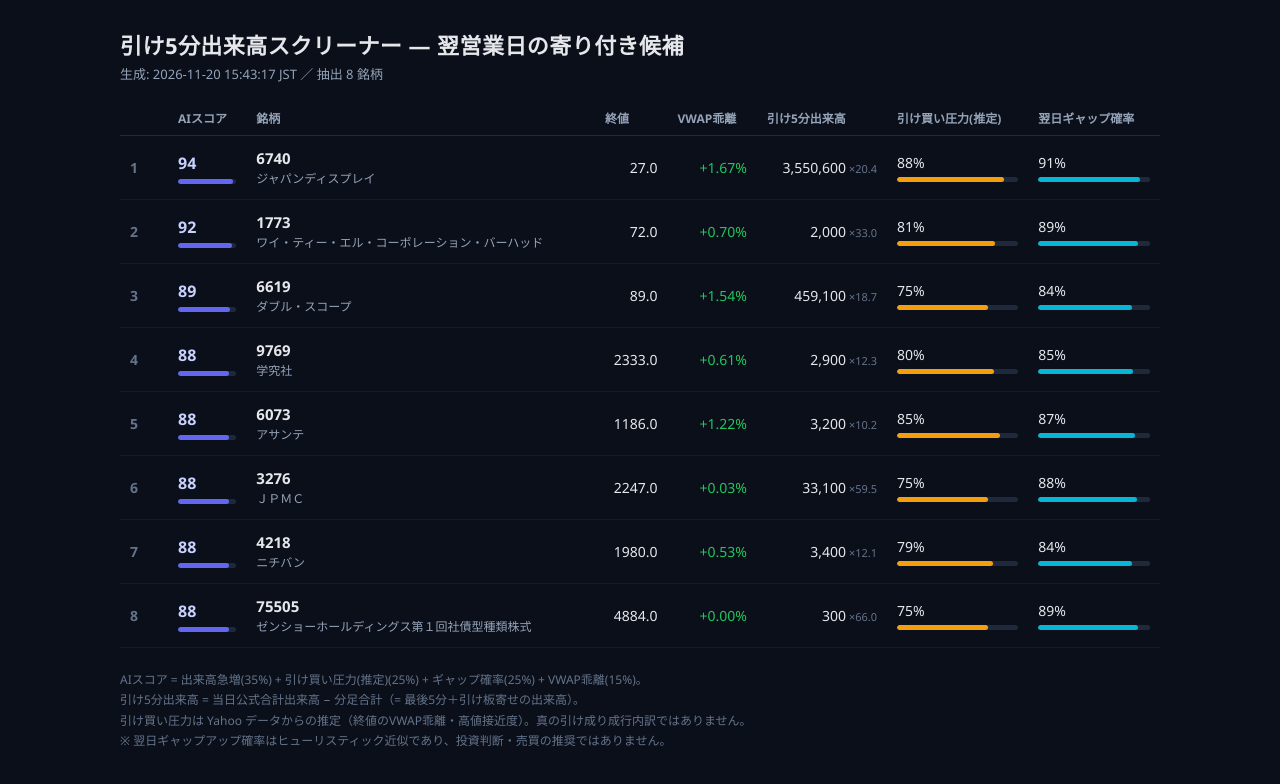
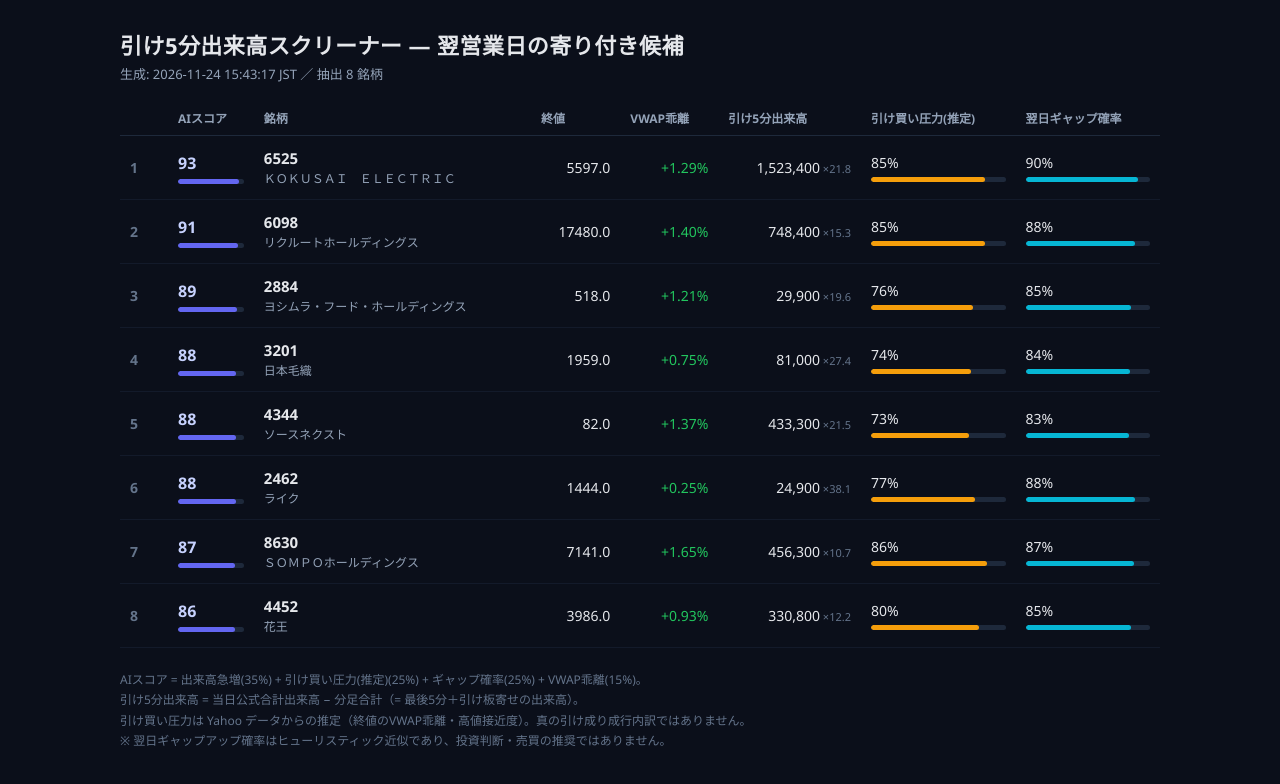
Before and after one commit to Ggtzamurai/hikike-screener-web, a plain HTML site: page index.html in a window 1280 px wide. Drawn offline with Linux system fonts and the light colour scheme.

Commit message:
screener update 2026-11-24 15:43

```diff
--- a/index.html
+++ b/index.html
@@ -4,7 +4,7 @@
 <meta http-equiv="Cache-Control" content="no-cache, no-store, must-revalidate">
 <meta http-equiv="Pragma" content="no-cache">
 <meta http-equiv="Expires" content="0">
-<title>引け5分出来高スクリーナー 2026-11-20</title>
+<title>引け5分出来高スクリーナー 2026-11-24</title>
 <style>
   :root { color-scheme: dark; }
   body { margin:0; background:#0b0f1a; color:#e5e7eb;
@@ -51,7 +51,7 @@
 </style></head>
 <body><div class="wrap">
   <h1>引け5分出来高スクリーナー — 翌営業日の寄り付き候補</h1>
-  <div class="meta">生成: 2026-11-20 15:43:17 JST ／ 抽出 8 銘柄</div>
+  <div class="meta">生成: 2026-11-24 15:43:17 JST ／ 抽出 8 銘柄</div>
 
   <div class="table-wrap"><table>
     <thead><tr>
@@ -61,91 +61,91 @@
     <tbody>
         <tr>
           <td class="rank" data-label="順位">1</td>
-          <td class="score" data-label="AIスコア"><span class="score-num">94</span>
-              <div class="bar"><div class="bar-fill" style="width:94%;background:#6366f1"></div></div></td>
-          <td class="sym"><b>6740</b><br><span class="nm">ジャパンディスプレイ</span></td>
-          <td class="num" data-label="終値">27.0</td>
-          <td class="num" data-label="VWAP乖離" style="color:#22c55e">+1.67%</td>
-          <td class="num" data-label="引け5分出来高">3,550,600<span class="sub"> ×20.4</span></td>
-          <td data-label="引け買い圧力(推定)">88%<div class="bar"><div class="bar-fill" style="width:88%;background:#f59e0b"></div></div></td>
-          <td data-label="翌日ギャップ確率">91%<div class="bar"><div class="bar-fill" style="width:91%;background:#06b6d4"></div></div></td>
+          <td class="score" data-label="AIスコア"><span class="score-num">93</span>
+              <div class="bar"><div class="bar-fill" style="width:93%;background:#6366f1"></div></div></td>
+          <td class="sym"><b>6525</b><br><span class="nm">ＫＯＫＵＳＡＩ　ＥＬＥＣＴＲＩＣ</span></td>
+          <td class="num" data-label="終値">5597.0</td>
+          <td class="num" data-label="VWAP乖離" style="color:#22c55e">+1.29%</td>
+          <td class="num" data-label="引け5分出来高">1,523,400<span class="sub"> ×21.8</span></td>
+          <td data-label="引け買い圧力(推定)">85%<div class="bar"><div class="bar-fill" style="width:85%;background:#f59e0b"></div></div></td>
+          <td data-label="翌日ギャップ確率">90%<div class="bar"><div class="bar-fill" style="width:90%;background:#06b6d4"></div></div></td>
         </tr>
         <tr>
           <td class="rank" data-label="順位">2</td>
-          <td class="score" data-label="AIスコア"><span class="score-num">92</span>
-              <div class="bar"><div class="bar-fill" style="width:92%;background:#6366f1"></div></div></td>
-          <td class="sym"><b>1773</b><br><span class="nm">ワイ・ティー・エル・コーポレーション・バーハッド</span></td>
-          <td class="num" data-label="終値">72.0</td>
-          <td class="num" data-label="VWAP乖離" style="color:#22c55e">+0.70%</td>
-          <td class="num" data-label="引け5分出来高">2,000<span class="sub"> ×33.0</span></td>
-          <td data-label="引け買い圧力(推定)">81%<div class="bar"><div class="bar-fill" style="width:81%;background:#f59e0b"></div></div></td>
-          <td data-label="翌日ギャップ確率">89%<div class="bar"><div class="bar-fill" style="width:89%;background:#06b6d4"></div></div></td>
+          <td class="score" data-label="AIスコア"><span class="score-num">91</span>
+              <div class="bar"><div class="bar-fill" style="width:91%;background:#6366f1"></div></div></td>
+          <td class="sym"><b>6098</b><br><span class="nm">リクルートホールディングス</span></td>
+          <td class="num" data-label="終値">17480.0</td>
+          <td class="num" data-label="VWAP乖離" style="color:#22c55e">+1.40%</td>
+          <td class="num" data-label="引け5分出来高">748,400<span class="sub"> ×15.3</span></td>
+          <td data-label="引け買い圧力(推定)">85%<div class="bar"><div class="bar-fill" style="width:85%;background:#f59e0b"></div></div></td>
+          <td data-label="翌日ギャップ確率">88%<div class="bar"><div class="bar-fill" style="width:88%;background:#06b6d4"></div></div></td>
         </tr>
         <tr>
           <td class="rank" data-label="順位">3</td>
           <td class="score" data-label="AIスコア"><span class="score-num">89</span>
               <div class="bar"><div class="bar-fill" style="width:89%;background:#6366f1"></div></div></td>
-          <td class="sym"><b>6619</b><br><span class="nm">ダブル・スコープ</span></td>
-          <td class="num" data-label="終値">89.0</td>
-          <td class="num" data-label="VWAP乖離" style="color:#22c55e">+1.54%</td>
-          <td class="num" data-label="引け5分出来高">459,100<span class="sub"> ×18.7</span></td>
-          <td data-label="引け買い圧力(推定)">75%<div class="bar"><div class="bar-fill" style="width:75%;background:#f59e0b"></div></div></td>
-          <td data-label="翌日ギャップ確率">84%<div class="bar"><div class="bar-fill" style="width:84%;background:#06b6d4"></div></div></td>
+          <td class="sym"><b>2884</b><br><span class="nm">ヨシムラ・フード・ホールディングス</span></td>
+          <td class="num" data-label="終値">518.0</td>
+          <td class="num" data-label="VWAP乖離" style="color:#22c55e">+1.21%</td>
+          <td class="num" data-label="引け5分出来高">29,900<span class="sub"> ×19.6</span></td>
+          <td data-label="引け買い圧力(推定)">76%<div class="bar"><div class="bar-fill" style="width:76%;background:#f59e0b"></div></div></td>
+          <td data-label="翌日ギャップ確率">85%<div class="bar"><div class="bar-fill" style="width:85%;background:#06b6d4"></div></div></td>
         </tr>
         <tr>
           <td class="rank" data-label="順位">4</td>
           <td class="score" data-label="AIスコア"><span class="score-num">88</span>
               <div class="bar"><div class="bar-fill" style="width:88%;background:#6366f1"></div></div></td>
-          <td class="sym"><b>9769</b><br><span class="nm">学究社</span></td>
-          <td class="num" data-label="終値">2333.0</td>
-          <td class="num" data-label="VWAP乖離" style="color:#22c55e">+0.61%</td>
-          <td class="num" data-label="引け5分出来高">2,900<span class="sub"> ×12.3</span></td>
-          <td data-label="引け買い圧力(推定)">80%<div class="bar"><div class="bar-fill" style="width:80%;background:#f59e0b"></div></div></td>
-          <td data-label="翌日ギャップ確率">85%<div class="bar"><div class="bar-fill" style="width:85%;background:#06b6d4"></div></div></td>
+          <td class="sym"><b>3201</b><br><span class="nm">日本毛織</span></td>
+          <td class="num" data-label="終値">1959.0</td>
+          <td class="num" data-label="VWAP乖離" style="color:#22c55e">+0.75%</td>
+          <td class="num" data-label="引け5分出来高">81,000<span class="sub"> ×27.4</span></td>
+          <td data-label="引け買い圧力(推定)">74%<div class="bar"><div class="bar-fill" style="width:74%;background:#f59e0b"></div></div></td>
+          <td data-label="翌日ギャップ確率">84%<div class="bar"><div class="bar-fill" style="width:84%;background:#06b6d4"></div></div></td>
         </tr>
         <tr>
           <td class="rank" data-label="順位">5</td>
           <td class="score" data-label="AIスコア"><span class="score-num">88</span>
               <div class="bar"><div class="bar-fill" style="width:88%;background:#6366f1"></div></div></td>
-          <td class="sym"><b>6073</b><br><span class="nm">アサンテ</span></td>
-          <td class="num" data-label="終値">1186.0</td>
-          <td class="num" data-label="VWAP乖離" style="color:#22c55e">+1.22%</td>
-          <td class="num" data-label="引け5分出来高">3,200<span class="sub"> ×10.2</span></td>
-          <td data-label="引け買い圧力(推定)">85%<div class="bar"><div class="bar-fill" style="width:85%;background:#f59e0b"></div></div></td>
-          <td data-label="翌日ギャップ確率">87%<div class="bar"><div class="bar-fill" style="width:87%;background:#06b6d4"></div></div></td>
+          <td class="sym"><b>4344</b><br><span class="nm">ソースネクスト</span></td>
+          <td class="num" data-label="終値">82.0</td>
+          <td class="num" data-label="VWAP乖離" style="color:#22c55e">+1.37%</td>
+          <td class="num" data-label="引け5分出来高">433,300<span class="sub"> ×21.5</span></td>
+          <td data-label="引け買い圧力(推定)">73%<div class="bar"><div class="bar-fill" style="width:73%;background:#f59e0b"></div></div></td>
+          <td data-label="翌日ギャップ確率">83%<div class="bar"><div class="bar-fill" style="width:83%;background:#06b6d4"></div></div></td>
         </tr>
         <tr>
           <td class="rank" data-label="順位">6</td>
           <td class="score" data-label="AIスコア"><span class="score-num">88</span>
               <div class="bar"><div class="bar-fill" style="width:88%;background:#6366f1"></div></div></td>
-          <td class="sym"><b>3276</b><br><span class="nm">ＪＰＭＣ</span></td>
-          <td class="num" data-label="終値">2247.0</td>
-          <td class="num" data-label="VWAP乖離" style="color:#22c55e">+0.03%</td>
-          <td class="num" data-label="引け5分出来高">33,100<span class="sub"> ×59.5</span></td>
-          <td data-label="引け買い圧力(推定)">75%<div class="bar"><div class="bar-fill" style="width:75%;background:#f59e0b"></div></div></td>
+          <td class="sym"><b>2462</b><br><span class="nm">ライク</span></td>
+          <td class="num" data-label="終値">1444.0</td>
+          <td class="num" data-label="VWAP乖離" style="color:#22c55e">+0.25%</td>
+          <td class="num" data-label="引け5分出来高">24,900<span class="sub"> ×38.1</span></td>
+          <td data-label="引け買い圧力(推定)">77%<div class="bar"><div class="bar-fill" style="width:77%;background:#f59e0b"></div></div></td>
           <td data-label="翌日ギャップ確率">88%<div class="bar"><div class="bar-fill" style="width:88%;background:#06b6d4"></div></div></td>
         </tr>
         <tr>
           <td class="rank" data-label="順位">7</td>
-          <td class="score" data-label="AIスコア"><span class="score-num">88</span>
-              <div class="bar"><div class="bar-fill" style="width:88%;background:#6366f1"></div></div></td>
-          <td class="sym"><b>4218</b><br><span class="nm">ニチバン</span></td>
-          <td class="num" data-label="終値">1980.0</td>
-          <td class="num" data-label="VWAP乖離" style="color:#22c55e">+0.53%</td>
-          <td class="num" data-label="引け5分出来高">3,400<span class="sub"> ×12.1</span></td>
-          <td data-label="引け買い圧力(推定)">79%<div class="bar"><div class="bar-fill" style="width:79%;background:#f59e0b"></div></div></td>
-          <td data-label="翌日ギャップ確率">84%<div class="bar"><div class="bar-fill" style="width:84%;background:#06b6d4"></div></div></td>
+          <td class="score" data-label="AIスコア"><span class="score-num">87</span>
+              <div class="bar"><div class="bar-fill" style="width:87%;background:#6366f1"></div></div></td>
+          <td class="sym"><b>8630</b><br><span class="nm">ＳＯＭＰＯホールディングス</span></td>
+          <td class="num" data-label="終値">7141.0</td>
+          <td class="num" data-label="VWAP乖離" style="color:#22c55e">+1.65%</td>
+          <td class="num" data-label="引け5分出来高">456,300<span class="sub"> ×10.7</span></td>
+          <td data-label="引け買い圧力(推定)">86%<div class="bar"><div class="bar-fill" style="width:86%;background:#f59e0b"></div></div></td>
+          <td data-label="翌日ギャップ確率">87%<div class="bar"><div class="bar-fill" style="width:87%;background:#06b6d4"></div></div></td>
         </tr>
         <tr>
           <td class="rank" data-label="順位">8</td>
-          <td class="score" data-label="AIスコア"><span class="score-num">88</span>
-              <div class="bar"><div class="bar-fill" style="width:88%;background:#6366f1"></div></div></td>
-          <td class="sym"><b>75505</b><br><span class="nm">ゼンショーホールディングス第１回社債型種類株式</span></td>
-          <td class="num" data-label="終値">4884.0</td>
-          <td class="num" data-label="VWAP乖離" style="color:#22c55e">+0.00%</td>
-          <td class="num" data-label="引け5分出来高">300<span class="sub"> ×66.0</span></td>
-          <td data-label="引け買い圧力(推定)">75%<div class="bar"><div class="bar-fill" style="width:75%;background:#f59e0b"></div></div></td>
-          <td data-label="翌日ギャップ確率">89%<div class="bar"><div class="bar-fill" style="width:89%;background:#06b6d4"></div></div></td>
+          <td class="score" data-label="AIスコア"><span class="score-num">86</span>
+              <div class="bar"><div class="bar-fill" style="width:86%;background:#6366f1"></div></div></td>
+          <td class="sym"><b>4452</b><br><span class="nm">花王</span></td>
+          <td class="num" data-label="終値">3986.0</td>
+          <td class="num" data-label="VWAP乖離" style="color:#22c55e">+0.93%</td>
+          <td class="num" data-label="引け5分出来高">330,800<span class="sub"> ×12.2</span></td>
+          <td data-label="引け買い圧力(推定)">80%<div class="bar"><div class="bar-fill" style="width:80%;background:#f59e0b"></div></div></td>
+          <td data-label="翌日ギャップ確率">85%<div class="bar"><div class="bar-fill" style="width:85%;background:#06b6d4"></div></div></td>
         </tr></tbody>
   </table></div>
   <div class="foot">
```
